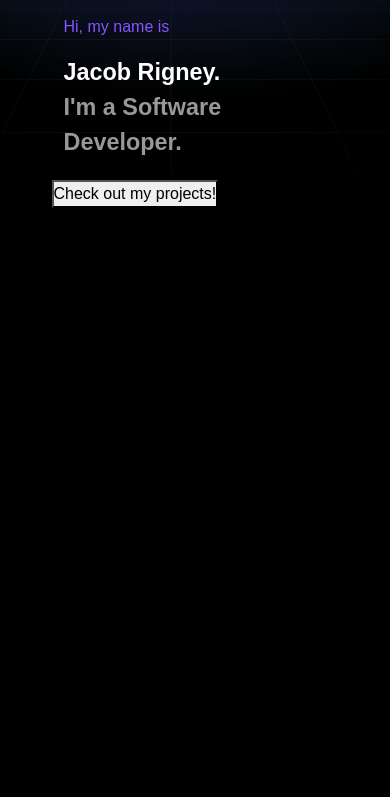
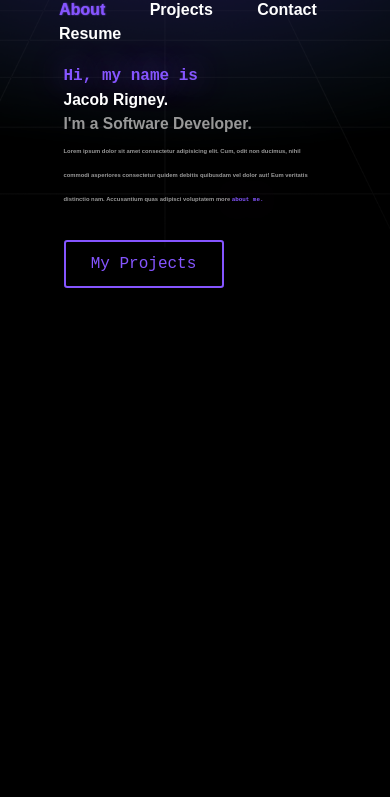
Before and after one commit to JRigney6993-coder/portfolio-project-2.0, a plain HTML site: page public/index.html in a window 390 px wide. Shown: the part 113-910 px from the top of the page. Drawn offline with nearby package versions, Linux system fonts and the light colour scheme.

Commit message:
finished header part of the page

```diff
--- a/public/assets/about.css
+++ b/public/assets/about.css
@@ -5,7 +5,7 @@
   background-image: url("./images/gradient.png");
   background-repeat: no-repeat;
   background-position: top;
-  background-size: cover;
+  background-size: 150%;
 
   padding: 8rem 4rem 8rem calc(1rem + 5%);
   display: flex;
@@ -20,12 +20,12 @@
 
 @media (max-width: 1000px) {
   .top-body {
-    background-size: 150%;
+    background-size: 200%;
   }
 }
 
 @media (max-width: 550px) {
   .top-body {
-    background-size: 200%;
+    background-size: 250%;
   }
 }
--- a/public/assets/navbar/navbar.css
+++ b/public/assets/navbar/navbar.css
@@ -39,6 +39,7 @@ header {
 header>nav>ul>li>a {
   color: var(--header-text-color);
   font-weight: bold;
+
 }
 
 header>img {
@@ -64,13 +65,31 @@ nav>ul li a {
 }
 
 nav>ul li a:hover {
-  box-shadow: 0px 1px .2px 0px rgba(134, 85, 255, .4);
+  text-shadow: .075rem .075rem .15rem var(--secondary-text-color);
   transition: all 0.2s;
-  font-size: 110%;
+  color: #fff;
 }
 
 .nav-selected {
-  box-shadow: 0px 1px .2px 0px rgba(134, 85, 255, .4);
-  color: rgb(134, 85, 255);
-  font-size: 110%;
+  text-shadow: .025rem .025rem .1rem var(--primary-text-color) !important;
+  color: rgb(134, 85, 255) !important;
 }
+
+@media (max-width: 1000px) {
+  header {
+    flex-direction: column;
+  }
+
+  nav {
+    padding-top: 1rem;
+    flex-wrap: nowrap;
+  }
+
+  .top-body {
+    padding: 11rem 4rem 8rem calc(1rem + 5%);
+  }
+
+  nav>ul {
+    padding: 0px;
+  }
+}
--- a/public/assets/style.css
+++ b/public/assets/style.css
@@ -3,6 +3,8 @@
   --text-color: #fff;
   --header-text-color: #fff;
   --header-color: #08062400;
+  --primary-text-color: rgb(133, 85, 255);
+  --secondary-text-color: rgb(152, 152, 152);
 }
 
 * {
@@ -21,10 +23,39 @@ body {
   color: var(--text-color);
 }
 
+button {
+  color: var(--primary-text-color);
+
+  width: 10rem;
+  height: 3rem;
+
+  border: 2px solid var(--primary-text-color);
+  border-radius: .2rem;
+  background-color: transparent;
+  font-family: "SF Mono", "Fira Code", "Fira Mono", "Roboto Mono", monospace;
+  transition: all .3s ease-in-out;
+  padding: 0.25rem 1rem;
+
+}
+
+button:hover {
+  color: white;
+  background-color: rgba(133, 85, 255, .1);
+  background-size: 200% auto;
+  background-position: left center;
+  box-shadow: .2rem .5rem 1rem .2rem rgba(134, 85, 255, .4);
+}
+
 .primary-color {
-  color: rgb(133, 85, 255);
+  color: var(--primary-text-color);
+  font-family: "SF Mono", "Fira Code", "Fira Mono", "Roboto Mono", monospace;
+  text-shadow: .025rem .025rem 2rem var(--primary-text-color) !important;
 }
 
 .secondary-color {
-  color: rgb(152, 152, 152);
+  color: var(--secondary-text-color);
 }
+
+.ti {
+  text-indent: 1px;
+}
--- a/public/index.html
+++ b/public/index.html
@@ -33,23 +33,33 @@
   <div class="top-body">
     <div class="container">
       <div class="col ps-3">
-        <div class="">
-          <span class="primary-color">Hi, my name is</span>
+        <div>
+          <span class="primary-color fw-bolder">Hi, my name is</span>
         </div>
       </div>
       <div class="col">
-        <div class="p-3">
+        <div class="ps-3">
           <div class="col">
-            <span class="fw-bolder" style="font-size: 6vw;">Jacob Rigney.</span>
-            <br>
-            <span class="fw-bolder secondary-color" style="font-size: 6vw;">I'm a Software Developer.</span>
+            <span class="fw-bolder" style="font-size: 4vw;">Jacob Rigney.</span>
+          </div>
+          <div class="col">
+            <span class="fw-bolder secondary-color col" style="font-size: 4vw;">I'm a Software Developer.</span>
           </div>
         </div>
       </div>
       <div class="col">
-        <div class="p-1">
+        <div class="ps-3">
+          <span class="fw-bolder secondary-color col" style="font-size: 1.5vw;">
+            Lorem ipsum dolor sit amet consectetur adipisicing elit. Cum, odit non ducimus, nihil commodi asperiores
+            consectetur quidem debitis quibusdam vel dolor aut! Eum veritatis distinctio nam. Accusantium quas adipisci
+            voluptatem more <span class="primary-color">about me.</span>
+          </span>
+        </div>
+      </div>
+      <div class="col pt-3">
+        <div class="ps-3 pt-3">
           <span>
-            <button>Check out my projects!</button>
+            <button>My Projects</button>
           </span>
         </div>
       </div>
```
